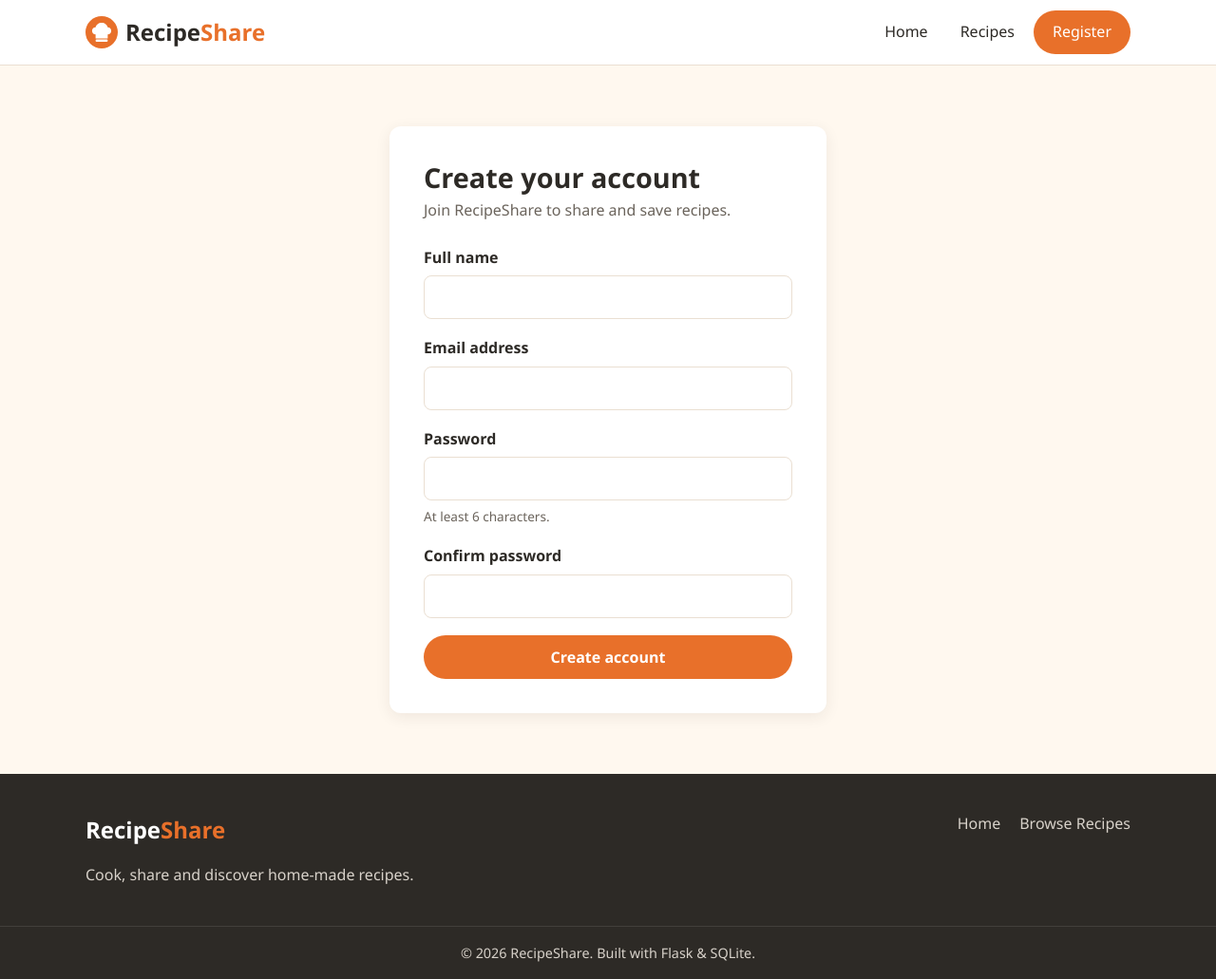
After one commit to Sancheet-Walekar/recipe-sharing-platform, a Flask app: page /register in a window 1280 px wide. The commit adds this page. Shown: the whole page at 95% size. Run offline with Flask 3, Linux system fonts and the light colour scheme.

Commit message:
Add user registration with validation and password hashing
Co-authored-by: Cursor <cursoragent@cursor.com>

```diff
--- a/app.py
+++ b/app.py
@@ -7,10 +7,12 @@ Then open http://127.0.0.1:5000 in your browser.
 """
 
 import os
+import re
 
-from flask import Flask, render_template
+from flask import Flask, flash, redirect, render_template, request, url_for
+from werkzeug.security import generate_password_hash
 
-from database import close_db, create_tables
+from database import close_db, create_tables, get_db
 
 # ------------------------------------------------------------------
 # App setup
@@ -35,6 +37,11 @@ CATEGORIES = [
     "Dessert", "Breakfast", "Lunch", "Dinner", "Other",
 ]
 DIFFICULTIES = ["Easy", "Medium", "Hard"]
+
+MIN_PASSWORD_LENGTH = 6
+MAX_NAME_LENGTH = 60
+# A simple (not perfect) email check: something@something.something
+EMAIL_PATTERN = re.compile(r"^[^@\s]+@[^@\s]+\.[^@\s]+$")
 
 
 @app.context_processor
@@ -62,6 +69,62 @@ def recipes():
 
 
 # ------------------------------------------------------------------
+# Authentication: register
+# ------------------------------------------------------------------
+@app.route("/register", methods=["GET", "POST"])
+def register():
+    """Show the sign-up form (GET) and create a new account (POST)."""
+    if request.method == "POST":
+        # .strip() removes spaces the user may have typed by accident
+        name = request.form.get("name", "").strip()
+        email = request.form.get("email", "").strip().lower()
+        password = request.form.get("password", "")
+        confirm_password = request.form.get("confirm_password", "")
+
+        # Collect every problem so the user can fix them all at once
+        errors = []
+        if not name:
+            errors.append("Name is required.")
+        elif len(name) > MAX_NAME_LENGTH:
+            errors.append(f"Name must be at most {MAX_NAME_LENGTH} characters.")
+        if not email:
+            errors.append("Email is required.")
+        elif not EMAIL_PATTERN.match(email):
+            errors.append("Please enter a valid email address.")
+        if not password:
+            errors.append("Password is required.")
+        elif len(password) < MIN_PASSWORD_LENGTH:
+            errors.append(f"Password must be at least {MIN_PASSWORD_LENGTH} characters.")
+        elif password != confirm_password:
+            errors.append("Passwords do not match.")
+
+        db = get_db()
+        if not errors:
+            existing_user = db.execute(
+                "SELECT id FROM users WHERE email = ?", (email,)
+            ).fetchone()
+            if existing_user:
+                errors.append("An account with this email already exists.")
+
+        if errors:
+            for error in errors:
+                flash(error, "error")
+            # Show the form again, keeping what the user typed (except passwords)
+            return render_template("register.html", name=name, email=email)
+
+        # Never store the real password - only its secure hash
+        db.execute(
+            "INSERT INTO users (name, email, password) VALUES (?, ?, ?)",
+            (name, email, generate_password_hash(password)),
+        )
+        db.commit()
+        flash("Account created successfully! Welcome to RecipeShare.", "success")
+        return redirect(url_for("index"))
+
+    return render_template("register.html")
+
+
+# ------------------------------------------------------------------
 # Error pages
 # ------------------------------------------------------------------
 @app.errorhandler(404)
--- a/static/css/style.css
+++ b/static/css/style.css
@@ -189,6 +189,18 @@ h1, h2, h3 {
 .nav-links a.active {
     background: var(--color-primary-light);
     color: var(--color-primary-dark);
+}
+
+/* "Register" / "Logout" style buttons inside the navbar */
+.nav-links .nav-btn,
+.nav-links .nav-btn:hover {
+    padding: 8px 18px;
+    color: var(--color-white);
+    background: var(--color-primary);
+}
+
+.nav-links .nav-btn:hover {
+    background: var(--color-primary-dark);
 }
 
 /* ---------- 5. Flash messages ---------- */
@@ -531,7 +543,102 @@ h1, h2, h3 {
     font-size: 0.9rem;
 }
 
-/* ---------- 12. 404 error page ---------- */
+/* ---------- 12. Forms (register, login, add/edit recipe) ---------- */
+.auth-section {
+    background: var(--color-cream);
+}
+
+.form-card {
+    background: var(--color-white);
+    border-radius: var(--radius);
+    box-shadow: var(--shadow);
+    padding: 36px;
+    max-width: 820px;
+    margin: 0 auto;
+}
+
+.form-card-narrow {
+    max-width: 460px;
+}
+
+.form-card h1 {
+    font-size: 1.8rem;
+    margin-bottom: 4px;
+}
+
+.form-subtitle {
+    color: var(--color-gray);
+    margin: 0 0 24px;
+}
+
+.form-group {
+    display: flex;
+    flex-direction: column;
+    gap: 6px;
+    margin-bottom: 18px;
+}
+
+.form-group label {
+    font-weight: 600;
+}
+
+.form-group input,
+.form-group select,
+.form-group textarea {
+    width: 100%;
+    padding: 11px 14px;
+    border: 1px solid var(--color-border);
+    border-radius: var(--radius-small);
+    font-size: 1rem;
+    font-family: inherit;
+    background: var(--color-white);
+    color: var(--color-dark);
+    transition: border-color 0.2s, box-shadow 0.2s;
+}
+
+.form-group textarea {
+    resize: vertical;
+    min-height: 110px;
+}
+
+.form-group input:focus,
+.form-group select:focus,
+.form-group textarea:focus {
+    outline: none;
+    border-color: var(--color-primary);
+    box-shadow: 0 0 0 3px var(--color-primary-light);
+}
+
+.form-hint {
+    color: var(--color-gray);
+    font-size: 0.85rem;
+}
+
+/* Puts several small inputs next to each other (e.g. times and servings) */
+.form-row {
+    display: grid;
+    grid-template-columns: repeat(auto-fit, minmax(160px, 1fr));
+    gap: 0 16px;
+}
+
+.form-actions {
+    display: flex;
+    gap: 12px;
+    flex-wrap: wrap;
+    margin-top: 8px;
+}
+
+.btn-block {
+    width: 100%;
+}
+
+.form-footer {
+    text-align: center;
+    margin: 20px 0 0;
+    color: var(--color-gray);
+}
+
+/* ---------- 13. 404 error page ---------- */
 .error-page {
     text-align: center;
     max-width: 620px;
--- a/templates/base.html
+++ b/templates/base.html
@@ -21,6 +21,7 @@
             <ul class="nav-links">
                 <li><a href="{{ url_for('index') }}" class="{{ 'active' if request.endpoint == 'index' }}">Home</a></li>
                 <li><a href="{{ url_for('recipes') }}" class="{{ 'active' if request.endpoint == 'recipes' }}">Recipes</a></li>
+                <li><a href="{{ url_for('register') }}" class="btn btn-primary nav-btn">Register</a></li>
             </ul>
         </nav>
     </header>
--- /dev/null
+++ b/templates/register.html
@@ -0,0 +1,45 @@
+{% extends "base.html" %}
+
+{% block title %}Register{% endblock %}
+
+{% block content %}
+<section class="section auth-section">
+    <div class="container">
+        <div class="form-card form-card-narrow">
+            <h1>Create your account</h1>
+            <p class="form-subtitle">Join RecipeShare to share and save recipes.</p>
+
+            <!-- "novalidate" is NOT used: the browser checks basic things first,
+                 and Flask always checks everything again on the server. -->
+            <form method="post" action="{{ url_for('register') }}" class="form">
+                <div class="form-group">
+                    <label for="name">Full name</label>
+                    <input type="text" id="name" name="name" value="{{ name or '' }}"
+                           maxlength="60" required autocomplete="name">
+                </div>
+
+                <div class="form-group">
+                    <label for="email">Email address</label>
+                    <input type="email" id="email" name="email" value="{{ email or '' }}"
+                           required autocomplete="email">
+                </div>
+
+                <div class="form-group">
+                    <label for="password">Password</label>
+                    <input type="password" id="password" name="password"
+                           minlength="6" required autocomplete="new-password">
+                    <small class="form-hint">At least 6 characters.</small>
+                </div>
+
+                <div class="form-group">
+                    <label for="confirm_password">Confirm password</label>
+                    <input type="password" id="confirm_password" name="confirm_password"
+                           minlength="6" required autocomplete="new-password">
+                </div>
+
+                <button type="submit" class="btn btn-primary btn-block">Create account</button>
+            </form>
+        </div>
+    </div>
+</section>
+{% endblock %}
```
